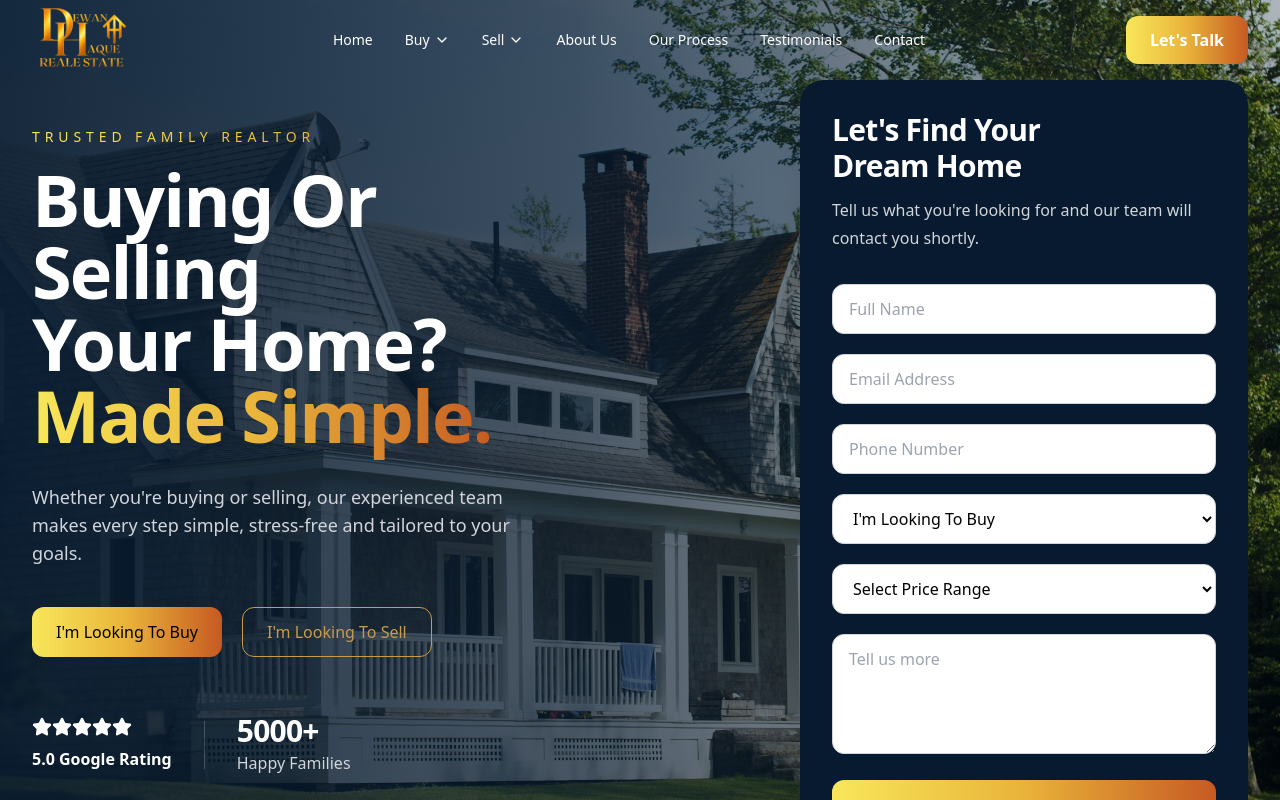
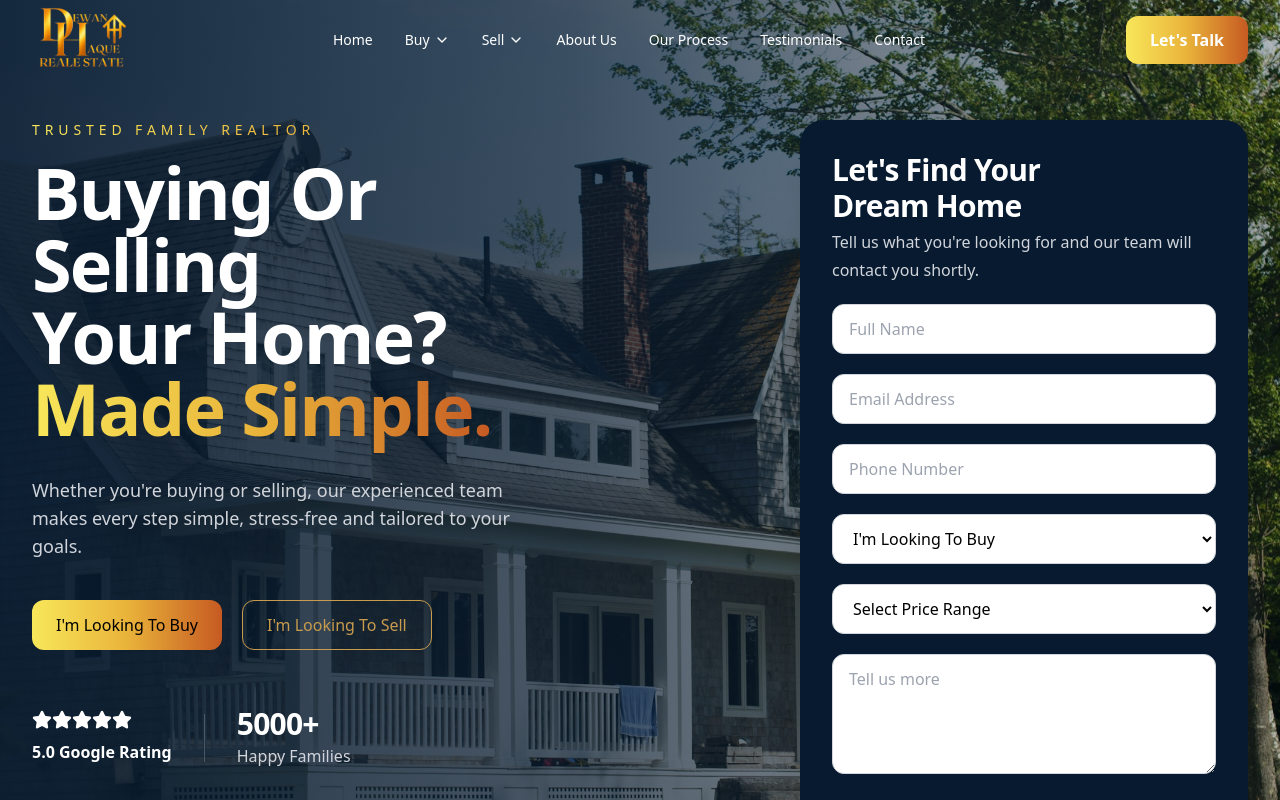
Before and after one commit to MohaiminAlif/dh_real_estate, a Next.js app: page / in a window 1280 px wide. Shown: the top 800 px of the page. Built offline with nearby package versions, Linux system fonts and the light colour scheme.

Commit message:
website navbar gap fixed

```diff
--- a/components/hero.tsx
+++ b/components/hero.tsx
@@ -17,9 +17,10 @@ export default function Hero() {
 
       {/* Content */}
       <div className="container-custom relative z-10 flex min-h-screen items-center">
-        <div className="grid w-full gap-16 lg:grid-cols-2">
+        <div className="grid w-full gap-16 lg:grid-cols-2 mt-2 lg:mt-10 pt-20">
+
           {/* Left Side */}
-          <div className="flex flex-col justify-center text-white">
+          <div className="flex flex-col text-white">
             <span className="mb-4 text-sm uppercase tracking-[0.35em] bg-gradient-to-r from-[#f8e75a] via-[#e9b33a] via-[#d58b2e] to-[#c65a22] bg-clip-text text-transparent">
               Trusted Family Realtor
             </span>
@@ -81,8 +82,7 @@ export default function Hero() {
           </div>
 
           {/* Right Side */}
-          <div className="flex items-center justify-center lg:justify-end relative min-h-screen pt-20 pb-0">
-
+          <div className="flex items-center lg:justify-end relative min-h-screen pt-0 pb-10">
             <LeadForm />
           </div>
         </div>
--- a/components/leadForm.tsx
+++ b/components/leadForm.tsx
@@ -80,19 +80,19 @@ export default function LeadForm() {
   };
   return (
     <div className="w-full max-w-md rounded-3xl bg-[#071A2F] p-8 text-white shadow-2xl">
-      <h3 className="text-3xl font-bold">
+      <h4 className="text-3xl font-bold">
         Let's Find Your
         <br />
         Dream Home
-      </h3>
+      </h4>
 
-      <p className="mt-3 text-gray-300">
+      <p className="mt-1 text-gray-300">
         Tell us what you're looking for and our team will contact you shortly.
       </p>
 
       <form
         onSubmit={handleSubmit(onSubmit)}
-        className="mt-8 space-y-5"
+        className="mt-5 space-y-5"
       >
         {/* Name */}
 
```
